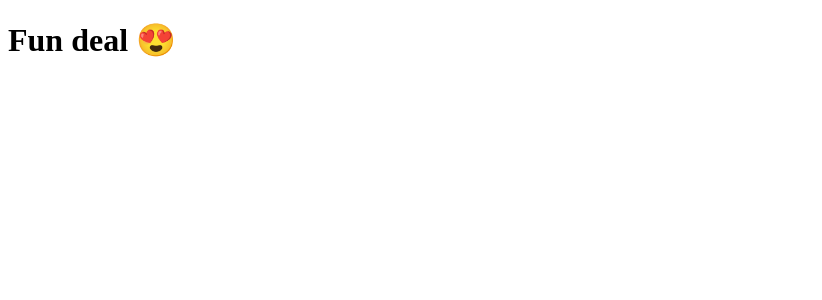
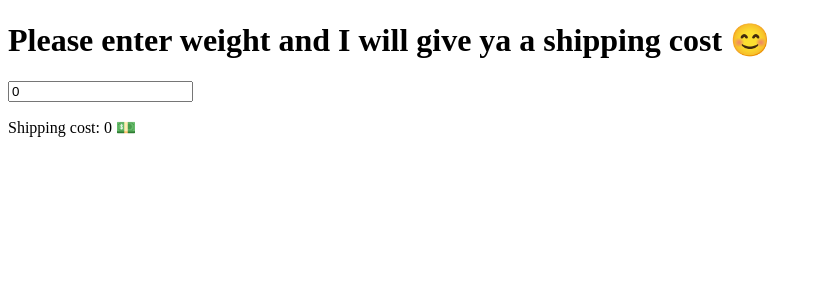
Before and after one commit to willnguyen1312/react-with-effect, a React (Vite) app: page / in a window 1280 px wide. Shown: the top 300 px of the page, without its empty margins (0-822 px from the left). Built offline with nearby package versions, Linux system fonts and the light colour scheme.

Commit message:
Add initial version of state with effect 💞

```diff
--- a/src/App.tsx
+++ b/src/App.tsx
@@ -1,9 +1,86 @@
-function App() {
+import React from "react";
+
+const wait = (ms: number) => new Promise((resolve) => setTimeout(resolve, ms));
+
+const fetchShippingCost = async (weight: number) => {
+  await wait(1000);
+  return weight * 0.5;
+};
+
+type State = {
+  weight: number;
+  shippingCost: number;
+  effect?: any;
+};
+
+type Action =
+  | {
+      type: "setWeight";
+      weight: number;
+    }
+  | {
+      type: "setShippingCost";
+      shippingCost: number;
+    };
+
+export default function App() {
+  const [currentState, dispatch] = React.useReducer(
+    (state: State, action: Action): State => {
+      if (action.type === "setWeight") {
+        return {
+          ...state,
+          weight: action.weight,
+          effect: () => {
+            async function fetchNewShippingCost(weight: number) {
+              const shippingCost = await fetchShippingCost(weight);
+
+              dispatch({
+                type: "setShippingCost",
+                shippingCost,
+              });
+            }
+
+            fetchNewShippingCost(action.weight);
+          },
+        };
+      }
+
+      if (action.type === "setShippingCost") {
+        return {
+          ...state,
+          shippingCost: action.shippingCost,
+        };
+      }
+
+      return state;
+    },
+    {
+      weight: 0,
+      shippingCost: 0,
+    }
+  );
+
+  React.useEffect(() => {
+    if (currentState.effect) {
+      const effect = currentState.effect;
+      delete currentState.effect; // Mark as completed
+      return effect();
+    }
+  }, [currentState]);
+
   return (
     <main>
-      <h1>Fun deal 😍</h1>
+      <h1>Please enter weight and I will give ya a shipping cost 😊</h1>
+
+      <input
+        type="number"
+        value={currentState.weight}
+        onChange={(e) =>
+          dispatch({ type: "setWeight", weight: Number(e.target.value) })
+        }
+      />
+
+      <p>Shipping cost: {currentState.shippingCost} 💵</p>
     </main>
   );
 }
-
-export default App;
```
